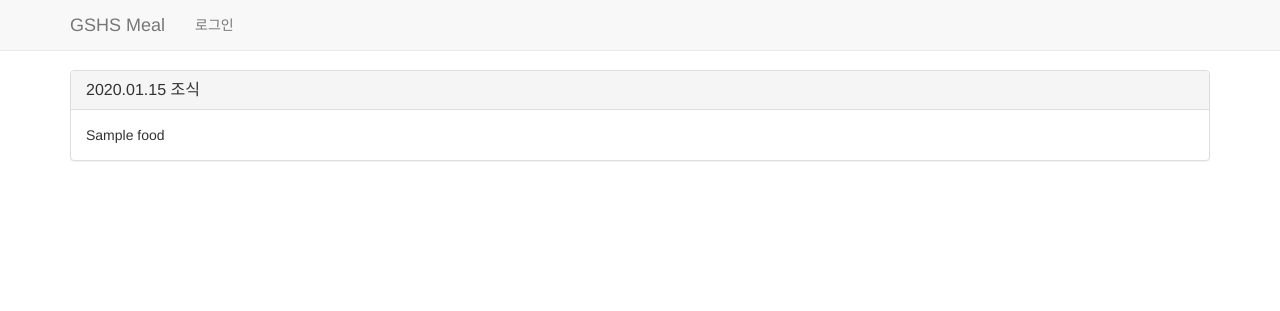
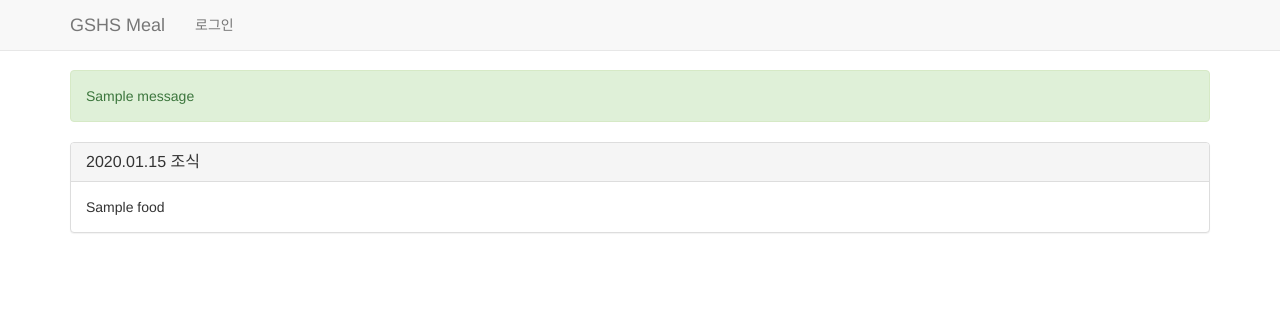
Before and after one commit to Qwaz/GSHSmeal, a Django app: template templates/home.html in a window 1280 px wide. Shown: the top 311 px of the page. Run offline with Django 3.2, Linux system fonts and the light colour scheme; the template is opened without the code that fills it: values that come from a table or form of the project are taken from there, others are empty; tables that the repository leaves empty hold one stand-in row (values such as "Sample post"); one stand-in notice (Sample message) is shown; some libraries are stand-ins or nearby versions.

Commit message:
Messaging

```diff
--- a/GSHSmeal/settings.py
+++ b/GSHSmeal/settings.py
@@ -90,3 +90,9 @@ from django.conf import global_settings
 TEMPLATE_CONTEXT_PROCESSORS = global_settings.TEMPLATE_CONTEXT_PROCESSORS + (
 	'django.core.context_processors.request',
 )
+
+from django.contrib.messages import constants as message_constants
+
+MESSAGE_TAGS = {
+	message_constants.ERROR: 'danger',
+}
--- a/templates/base.html
+++ b/templates/base.html
@@ -45,11 +45,11 @@
 	</nav>
 
 	<div class="container">
-		{% if message %}
-			<div class="alert alert-{{ message_type }}">
-				{{ message|safe }}
+		{% for message in messages %}
+			<div class="alert alert-{{ message.tags }}">
+				{{ message }}
 			</div>
-		{% endif %}
+		{% endfor %}
 
 		{% block content %}
 		{% endblock %}
```
Also changed, not shown: Main/views.py (+5 -6 lines).
